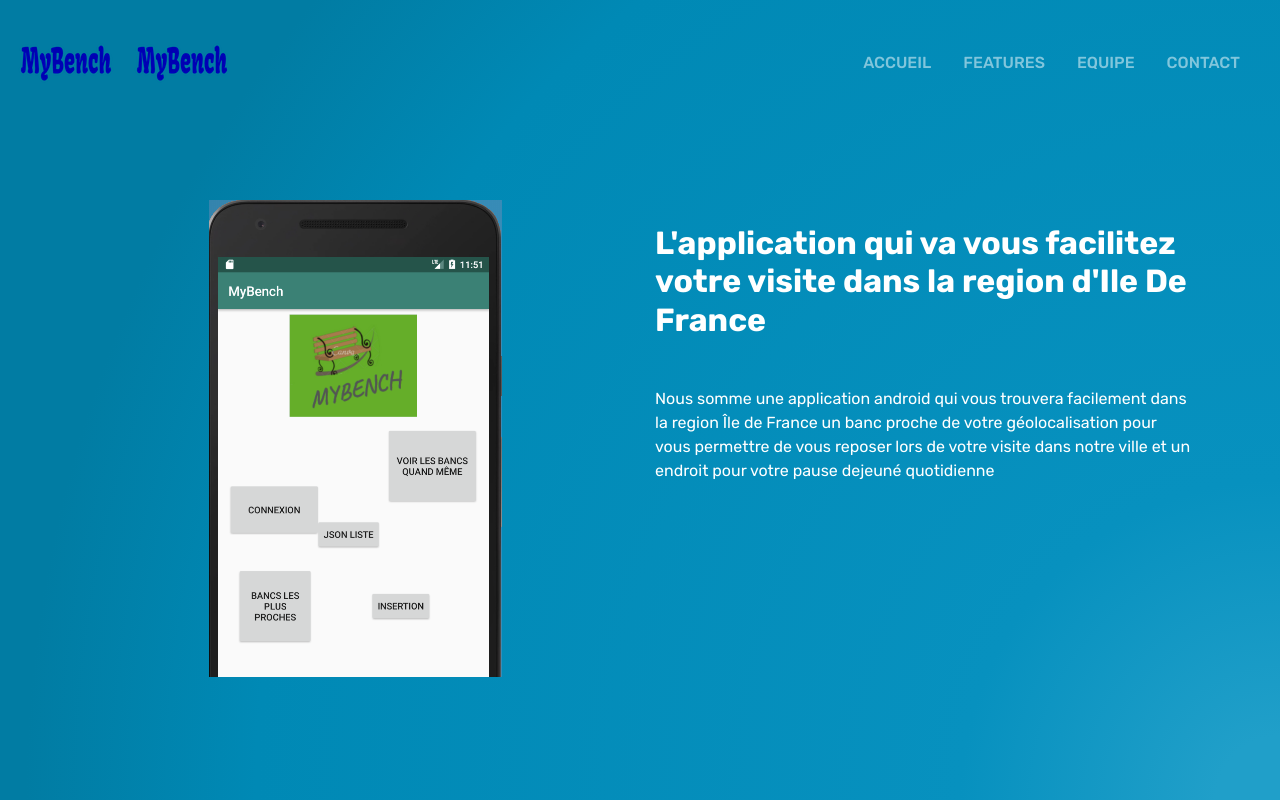
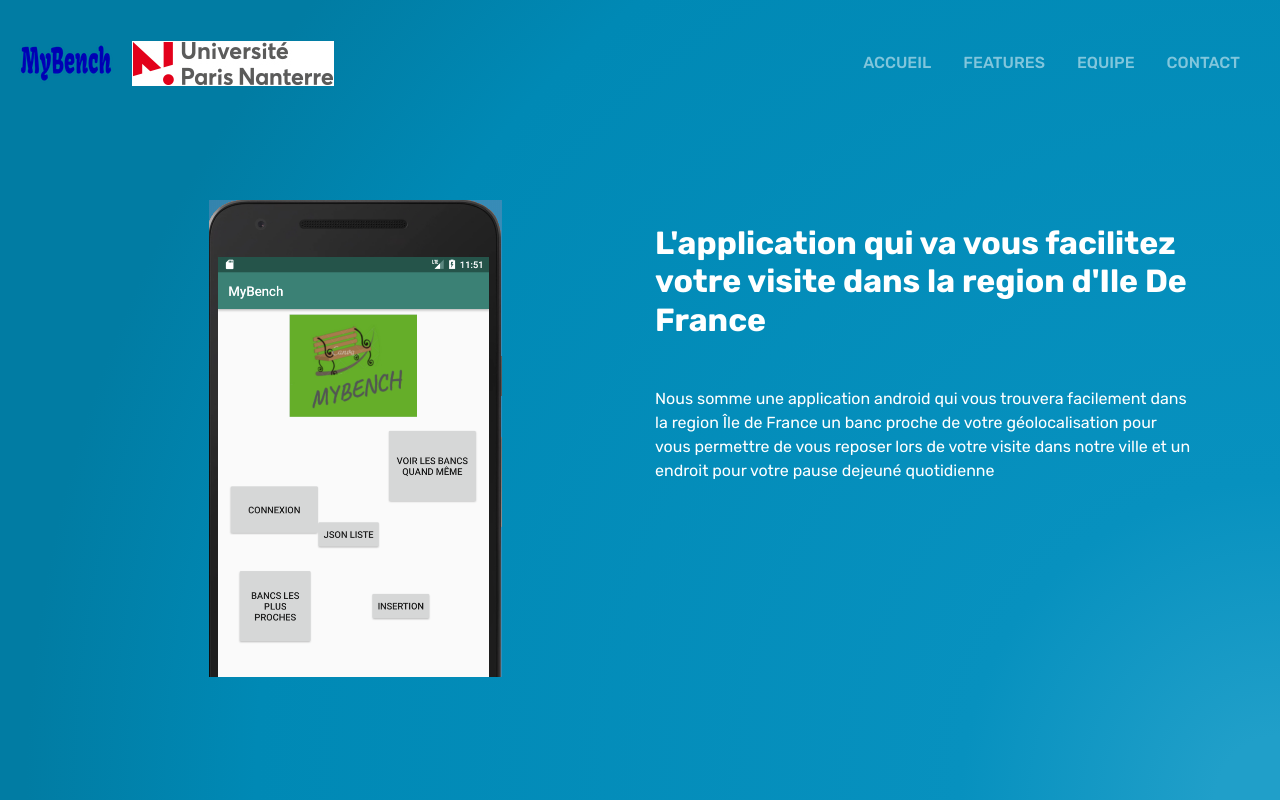
Before and after one commit to BgrDr0p/MyBench, a plain HTML site: page index.html in a window 1280 px wide. Shown: the top 800 px of the page. Drawn offline with nearby package versions, Linux system fonts and the light colour scheme.

Commit message:
Update index.html

```diff
--- a/index.html
+++ b/index.html
@@ -34,7 +34,7 @@
                 <span class="ion-grid icon-sm"></span>
             </button>
             <a class="navbar-brand hero-heading" href="#"><img class="img-fluid mx-auto d-block" src="img/MyBench-logo.png"/></a>
-            <a class="navbar-brand hero-heading" href="#"><img class="img-fluid mx-auto d-block" src="img/MyBench-logo.png"/></a>
+            <a class="navbar-brand hero-heading" href="#"><img class="img-fluid mx-auto d-block" src="img/upns.jpg"/></a>
             <div class="collapse navbar-collapse" id="navbarCollapse">
                 <ul class="navbar-nav ml-auto">
                     <li class="nav-item mr-3">
```
